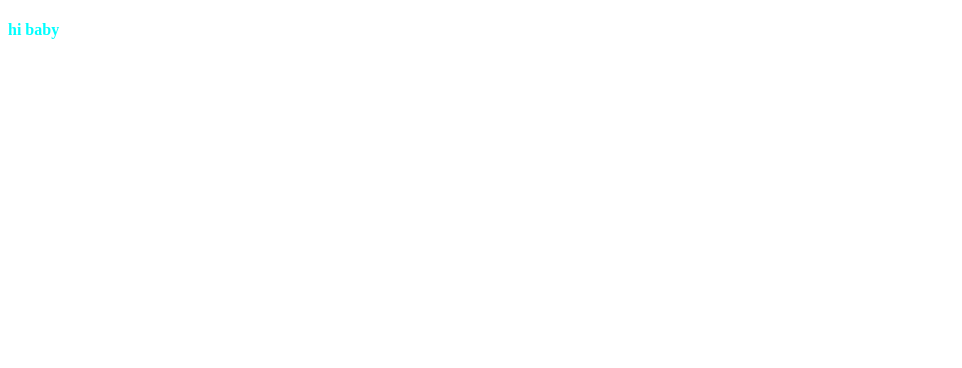
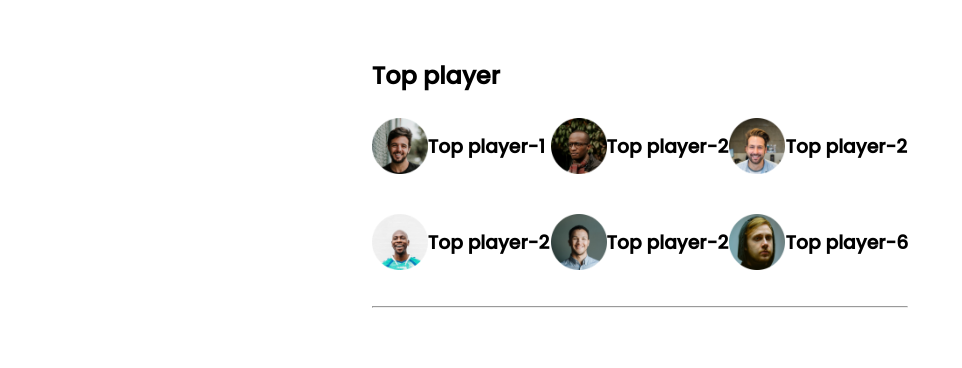
Before and after one commit to MDRomzan/responsive, a plain HTML site: page index.html in a window 1280 px wide. Shown: the whole page, without its empty margins (0-962 px from the left). Drawn offline with Linux system fonts and the light colour scheme.

Commit message:
first push

```diff
--- a/index.html
+++ b/index.html
@@ -8,6 +8,58 @@
     <title>Responsive</title>
 </head>
 <body>
-    <h4>hi baby</h4>
+    <header>
+
+    </header>
+    <main>
+        <section class="container">
+            <div class="top-players">
+                 <h2 class="section-title"> Top player</h2>
+                <div class="players">
+                    <div class="player">
+                    <img src="images/players/player-1.png" alt="">
+                    <h3 class="player-name">
+                        Top player-1
+                    </h3>
+                    </div>
+                    <div class="player">
+                        <img src="images/players/player-2.png" alt="">
+                        <h3 class="player-name">
+                                Top player-2
+                        </h3>
+                    </div>
+                    <div class="player">
+                        <img src="images/players/player-3.png" alt="">
+                        <h3 class="player-name">
+                            Top player-2
+                        </h3>
+                    </div>
+                    <div class="player">
+                        <img src="images/players/player-4.png" alt="">
+                        <h3 class="player-name">
+                            Top player-2
+                        </h3>
+                    </div>
+                    <div class="player">
+                        <img src="images/players/player-5.png" alt="">
+                        <h3 class="player-name">
+                            Top player-2
+                        </h3>
+                    </div>
+                    <div class="player">
+                        <img src="images/players/player-6.png" alt="">
+                        <h3 class="player-name">Top player-6</h3>
+
+                        </h3>
+                    </div>
+
+
+
+                </div>
+            </div>
+            <hr >
+
+        </section>
+    </main>
 </body>
 </html>
--- a/styles.css
+++ b/styles.css
@@ -1,3 +1,48 @@
-h4{
-    color:aqua;
+
+
+
+@import url('https://fonts.googleapis.com/css2?family=Poppins:wght@500&display=swap');
+
+
+/* font family */
+/* common style utilitis */
+body{
+font-family: 'Poppins',
+sans-serif;
 }
+main{
+display: flex;
+flex-direction: column;
+align-items: center;
+}
+.container{
+    background-color: #FFFFFF;
+    padding: 30px;
+    border-radius: 5px;
+    margin: top 21px ;
+    width: 870;
+}
+hr{
+    border:1 px solid #D1D1D1;
+    margin-bottom: 27px;
+}
+
+/*------------
+ top player style
+  -------------*/
+.top-players{
+    margin-bottom: 30px;
+}
+
+.players{
+    display:grid;
+    grid-template-columns:repeat(3, 1fr);
+    grid-row-gap:30px;
+}.player img{
+    width: 56px;
+    height: 56px;
+}
+.player{
+    display: flex;
+    align-items: center;
+}
```
